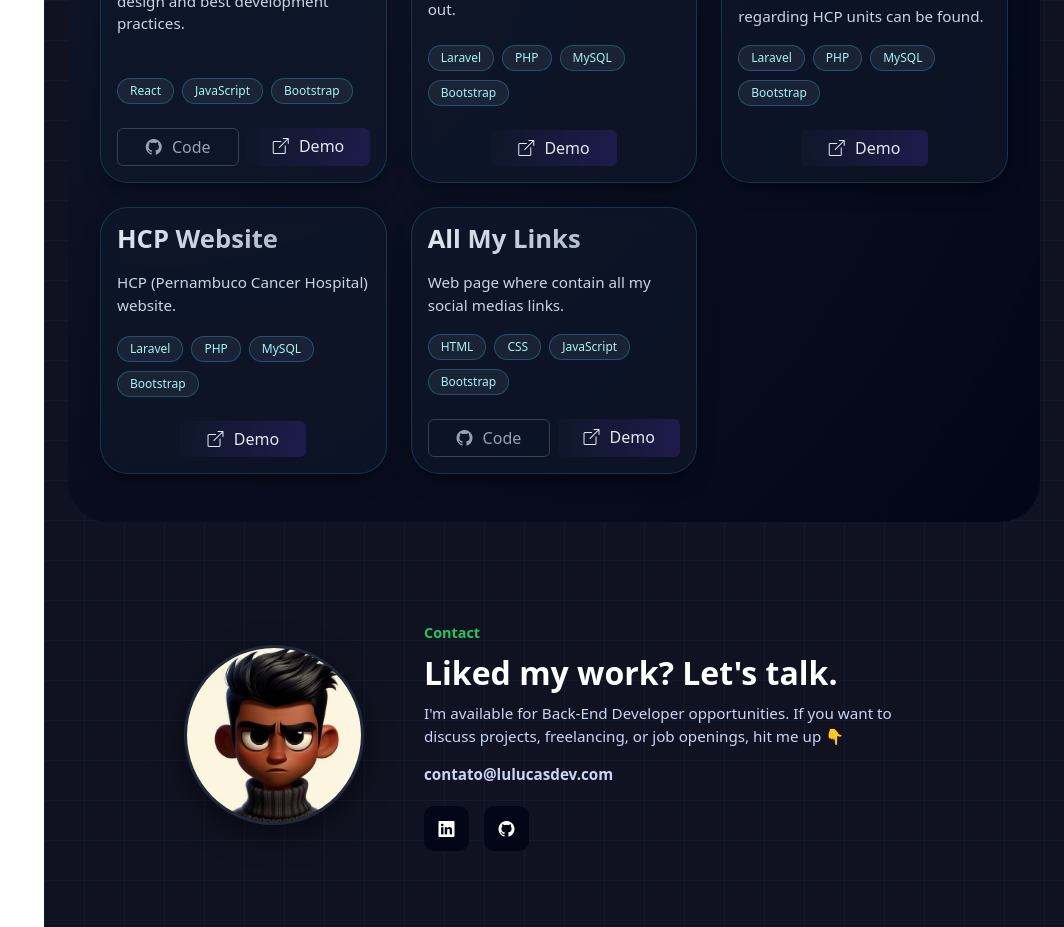
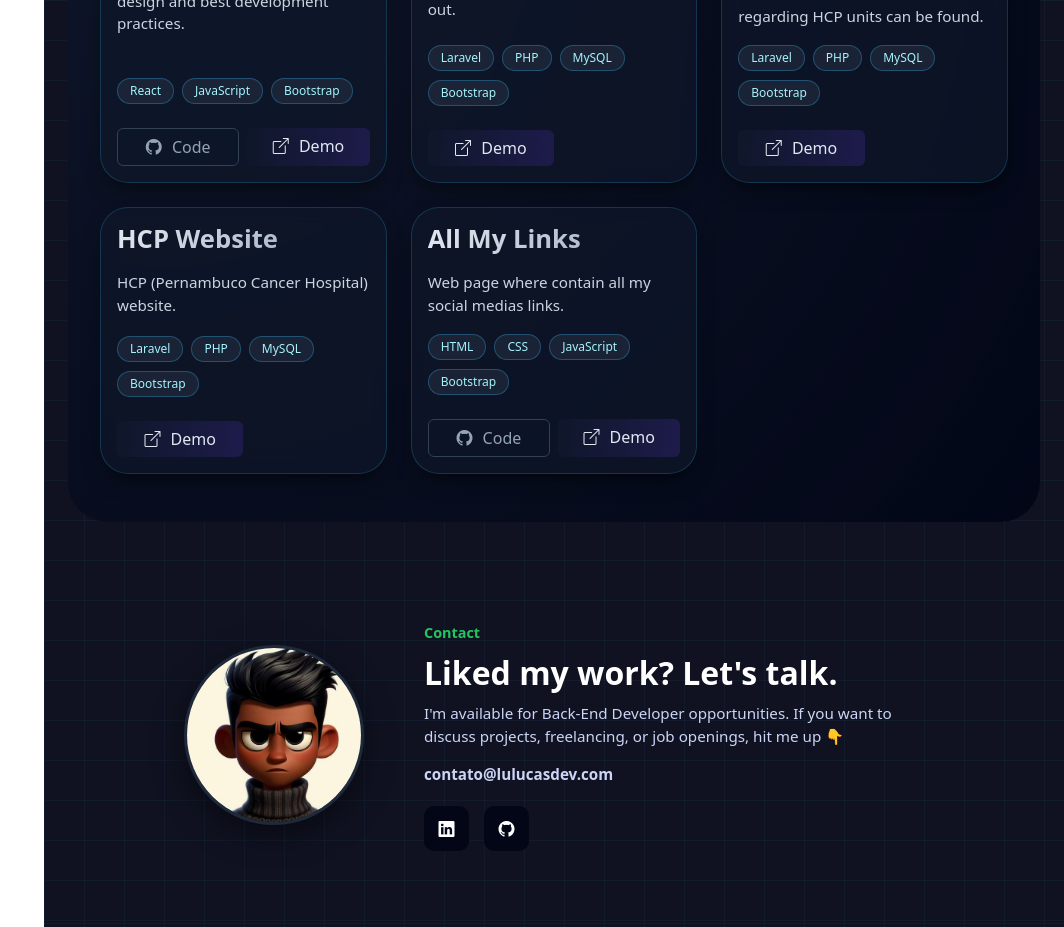
Before and after one commit to LucasFigueiredoDEV/Portfolio, a React (Vite) app: page / in a window 1280 px wide. Shown: the part 1840-2767 px from the top of the page, without its empty margins (216-1280 px from the left). Built offline with nearby package versions, Linux system fonts and the light colour scheme.

Commit message:
Refactor Projects component: update alignment for GitHub link display

```diff
--- a/src/components/content/projects/index.jsx
+++ b/src/components/content/projects/index.jsx
@@ -123,7 +123,7 @@ function Projects({ lang }) {
                     ))}
                   </div>
 
-                  <div className={`d-flex gap-2 ${!project.github ? "justify-content-center" : ""}`}>
+                  <div className={`d-flex gap-2 ${!project.github ? "justify-content-left" : ""}`}>
                     {project.github && (
                       <a
                         href={project.github}
```
